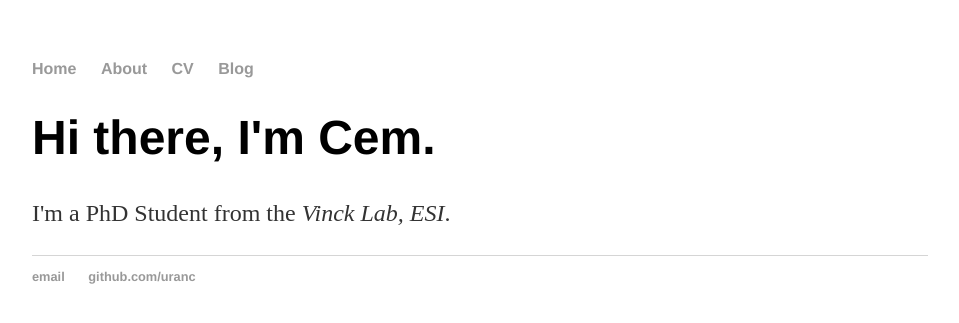
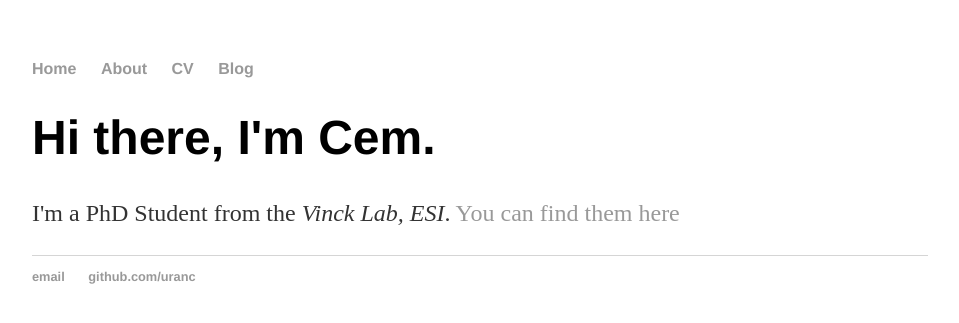
Before and after one commit to uranc/uranc.github.io, a Jekyll site: the page built from index.html, in a window 1280 px wide. Shown: the top 323 px of the page, without its empty margins (160-1119 px from the left). Built offline with Jekyll 4.4.1, drawn with Linux system fonts in a browser that asks for light colours.

Commit message:
Update index.html

```diff
--- a/index.html
+++ b/index.html
@@ -4,5 +4,5 @@ title: Cem Uran, PhD Candidate
 ---
 <div class="blurb">
 	<h1>Hi there, I'm Cem.</h1>
-	<p>I'm a PhD Student from the <em>Vinck Lab, ESI</em>.</p>
+	<p>I'm a PhD Student from the <em>Vinck Lab, ESI</em>. <a href="https://www.esi-frankfurt.de/research/vinck-lab/">You can find them here</a> </p>
 </div><!-- /.blurb -->
```
